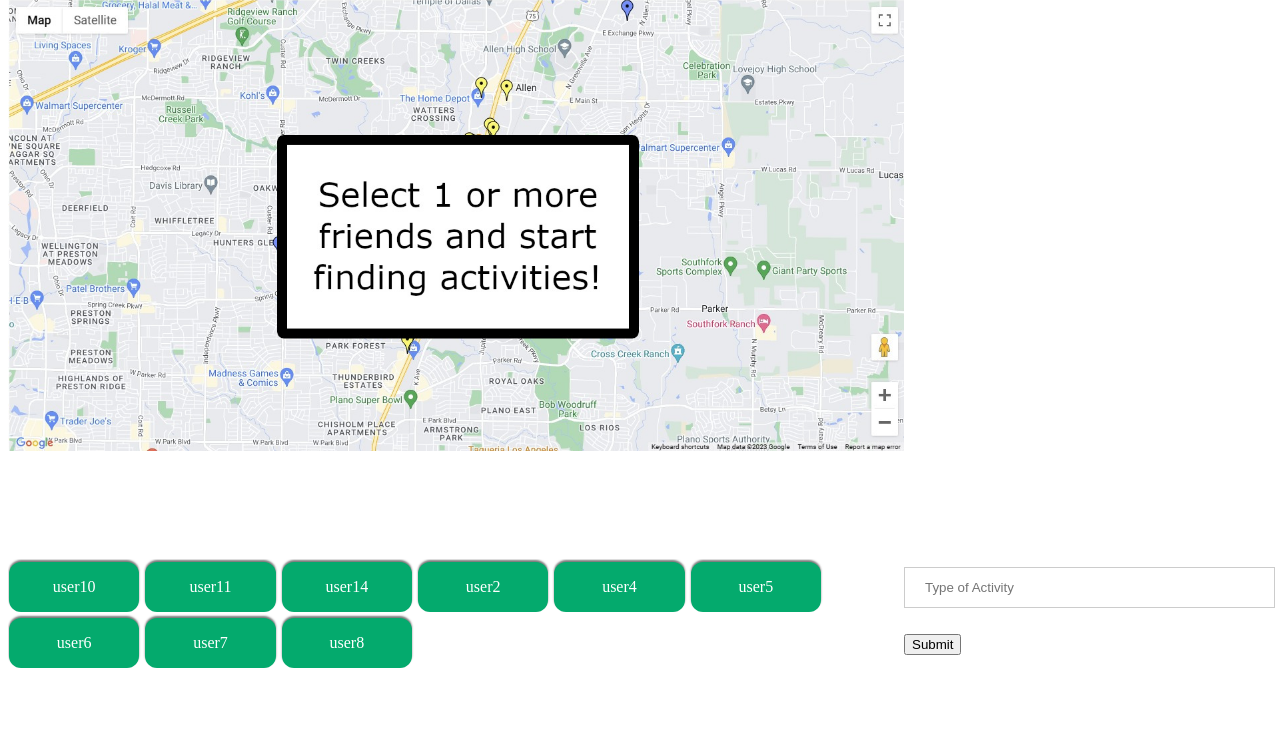
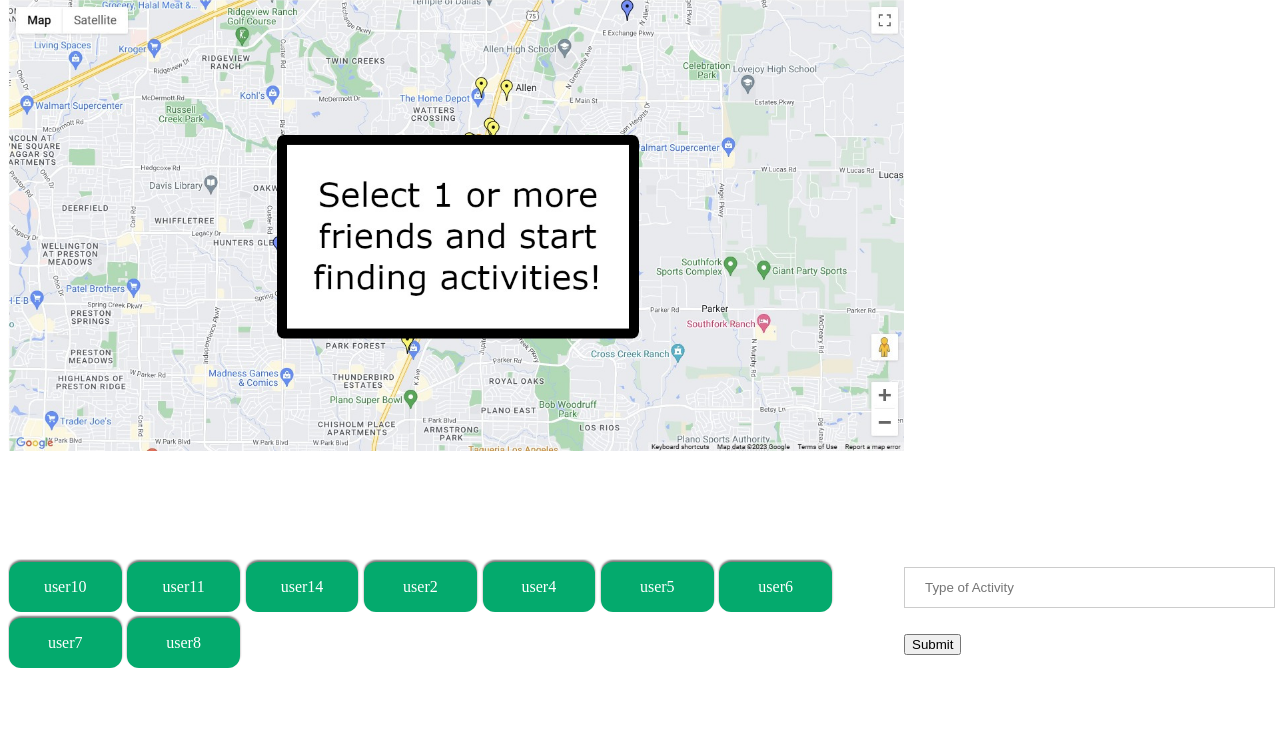
Before and after one commit to dyermaker504/MeetUp, a Flask app: page / in a window 1280 px wide. Shown: the part 65-800 px from the top of the page. Run offline with Flask 3, Linux system fonts and the light colour scheme; a user stored in the database is signed in; data comes from the database, SQL or seed files in the repository; both versions use the stored data as it was after the commit; some libraries are stand-ins or nearby versions.

Commit message:
Update Friend Button Size

```diff
--- a/static/css/friendfinder.css
+++ b/static/css/friendfinder.css
@@ -78,7 +78,7 @@
 	background-color: #04AA6D;
 	border: none;
 	color: white;
-	width: 11%;
+	width: 9%;
 	padding: 2vh;
 	text-align: center;
 	text-decoration: none;
```
Also changed, not shown: friendfinder.db.
